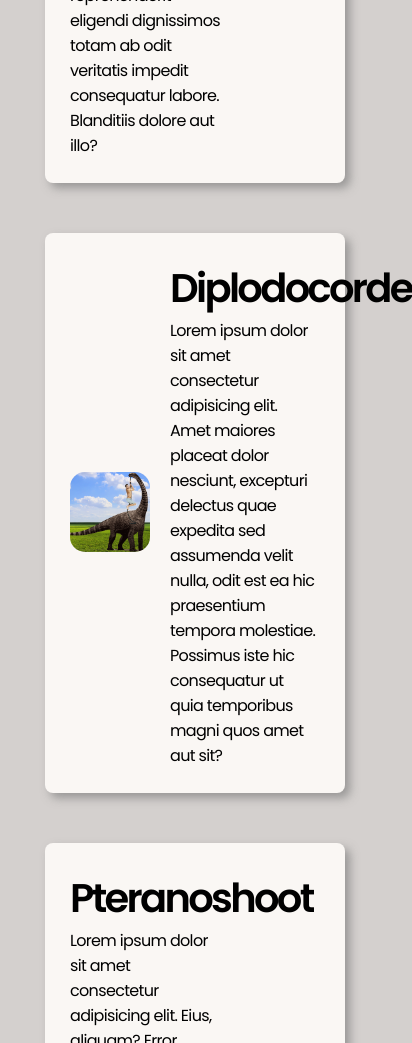
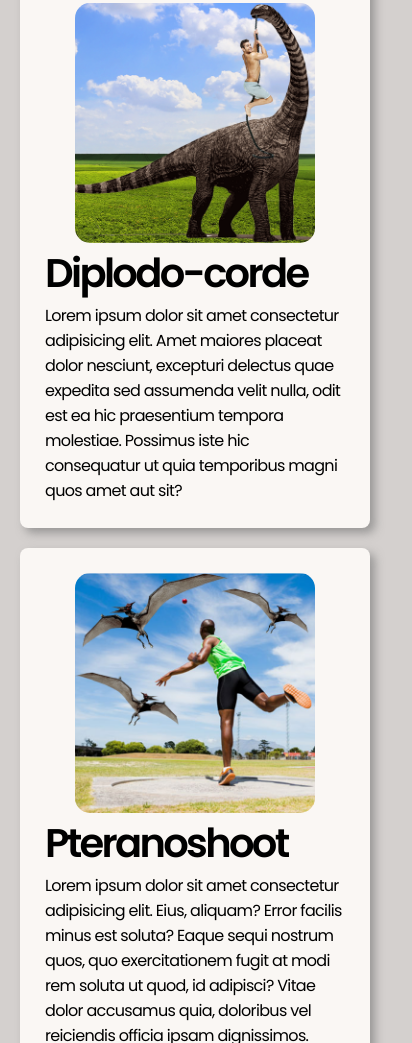
Before and after one commit to MathieuMrt/Salle-de-Sport, a website: page pages/Activités/activités.html in a window 390 px wide. Shown: the part 1333-2376 px from the top of the page, 412 px wide, since content can reach past the window. Drawn offline with Linux system fonts and the light colour scheme; files whose address does not match are found by name; a web font is replaced by a local one.

Commit message:
page activite a peu pres responsive

```diff
--- a/pages/Activités/activités.css
+++ b/pages/Activités/activités.css
@@ -4,13 +4,13 @@
 .cards {
   display: flex;
   flex-direction: column;
+  gap: 20px;
   margin-top: 20px;
 }
 .card {
   display: flex;
+  align-items: center;
   padding: 25px;
-  margin: 25px;
-  align-items: center;
 }
 
 .cardright {
@@ -19,16 +19,18 @@
   align-items: center;
 }
 
-.imageleft .imageright {
+.imageleft {
+  display: flex;
   height: 100%;
   width: 40%;
-}
-.imageleft {
   margin-top: 5px;
 }
+
 .imageright {
   display: flex;
   justify-content: flex-end;
+  height: 100%;
+  width: 40%;
 }
 
 img {
@@ -41,3 +43,30 @@ img {
   height: 100%;
   width: 60%;
 }
+
+@media only screen and (max-width: 600px) {
+  .card {
+    flex-direction: column;
+    justify-content: center;
+  }
+
+  .cardright {
+    flex-direction: column;
+    justify-content: center;
+  }
+
+  .text {
+    height: 100%;
+    width: 100%;
+  }
+  .imageleft {
+    justify-content: center;
+    height: 100%;
+    width: 100%;
+  }
+  .imageright {
+    justify-content: center;
+    height: 100%;
+    width: 100%;
+  }
+}
--- a/pages/Activités/activités.html
+++ b/pages/Activités/activités.html
@@ -90,7 +90,7 @@
             <img src="/assets/Img/Diplodocorde.png" alt="Corde" />
           </div>
           <div class="text">
-            <h2>Diplodocorde</h2>
+            <h2>Diplodo-corde</h2>
             <p>
               Lorem ipsum dolor sit amet consectetur adipisicing elit. Amet
               maiores placeat dolor nesciunt, excepturi delectus quae expedita
```
